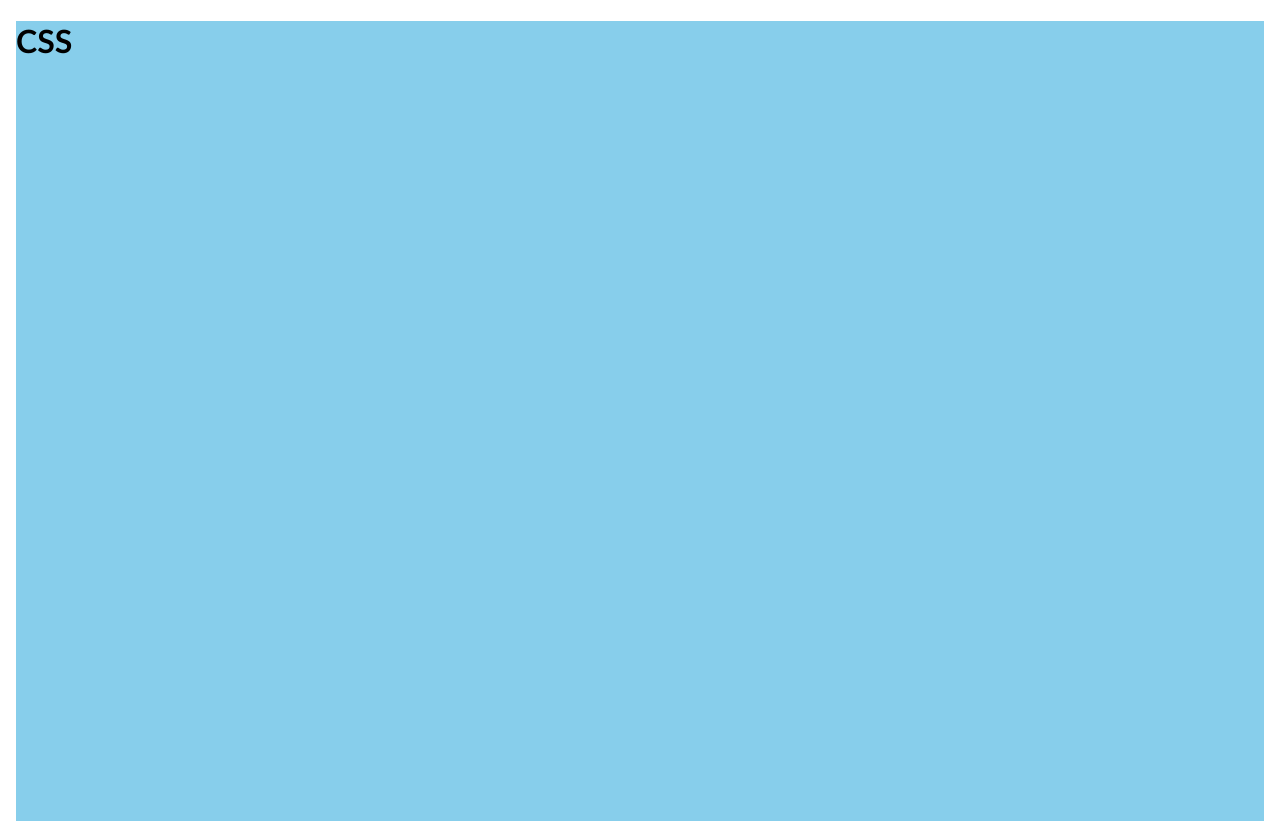
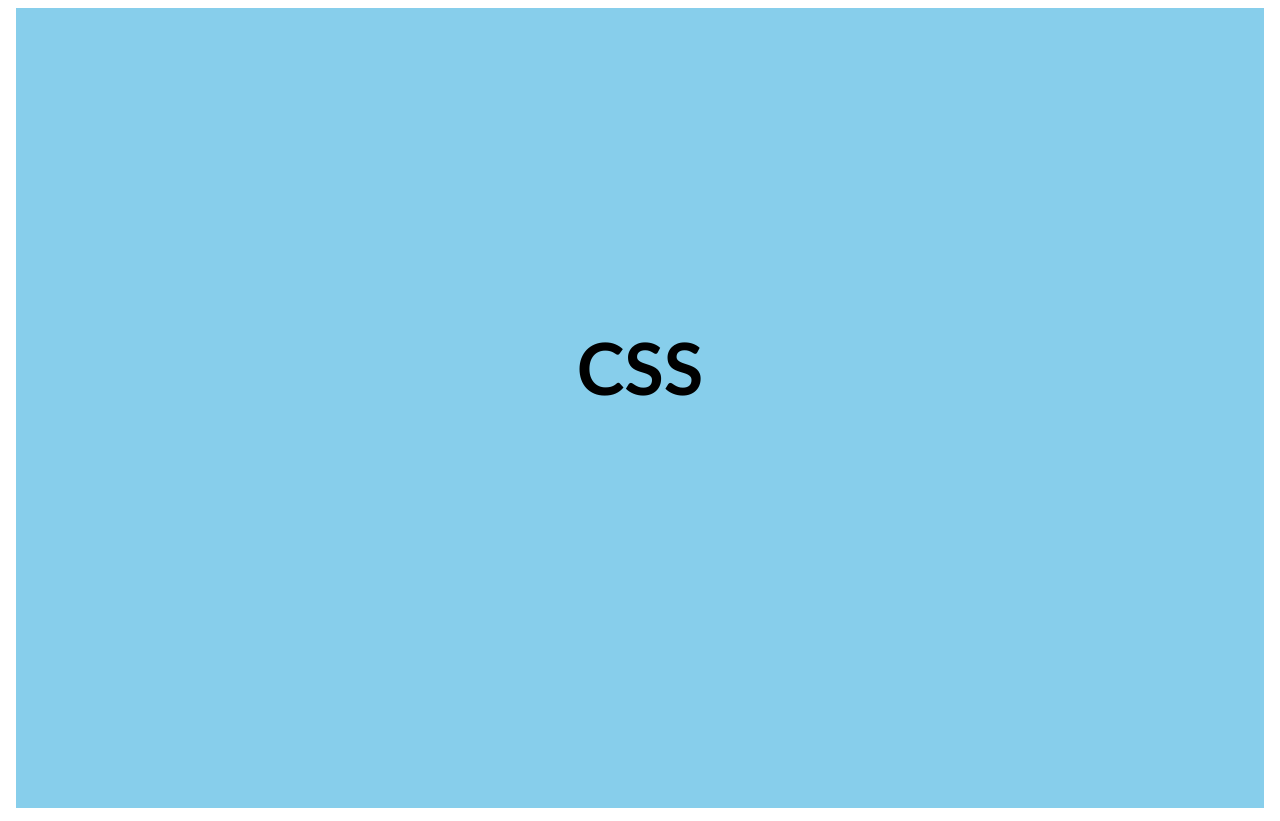
Before and after one commit to irfaanf/flexbox-is-awesome, an Angular app: page / in a window 1280 px wide. Built offline with nearby package versions, Linux system fonts and the light colour scheme.

Commit message:
Styled home page.

```diff
--- a/src/app/home/home.component.css
+++ b/src/app/home/home.component.css
@@ -1,5 +1,27 @@
 .outer {
-    background-color: skyblue;
+    display: flex;
+    align-items: center;
+    justify-content: center;
+    flex-direction: column;
     height: 100%;
     width: 100%;
+    background-color: skyblue;
 }
+
+.outer h1 {
+    font-size: 72px;
+    margin: 0 0 10px;
+}
+
+.outer h2 {
+    font-size: 60px;
+    margin: 0;
+}
+
+.outer h2.reveal {
+    color: transparent;
+}
+
+.outer h2.reveal:hover {
+    color: black;
+}
--- a/src/app/home/home.component.html
+++ b/src/app/home/home.component.html
@@ -1,3 +1,4 @@
 <div class="outer">
     <h1>CSS</h1>
+    <h2 class="reveal">Flexbox</h2>
 </div>
```
